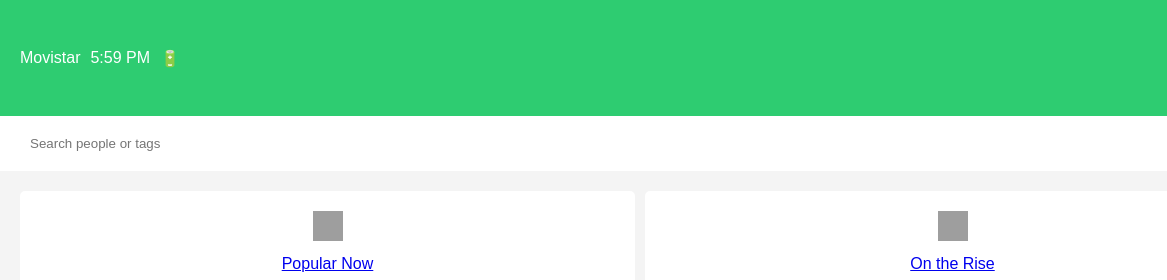
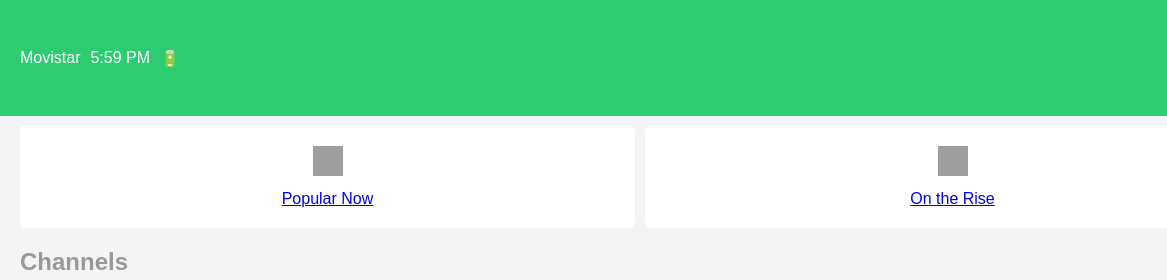
Before and after one commit to deylinqff/Kirito-MD, a plain HTML site: page index.html in a window 1280 px wide. Shown: the top 280 px of the page, 0-1167 px from the left. Drawn offline with Linux system fonts and the light colour scheme; grey boxes are pictures that could not be loaded.

Commit message:
Actualizar index.html

```diff
--- a/index.html
+++ b/index.html
@@ -22,11 +22,6 @@
       </button>
     </div>
   </header>
-
-  <!-- Search Bar -->
-  <section class="search-bar">
-    <input type="text" placeholder="Search people or tags" class="search-input" />
-  </section>
 
   <!-- Categories -->
   <section class="categories">
```
